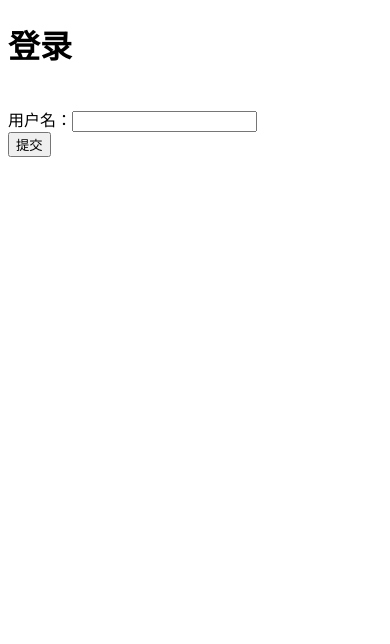
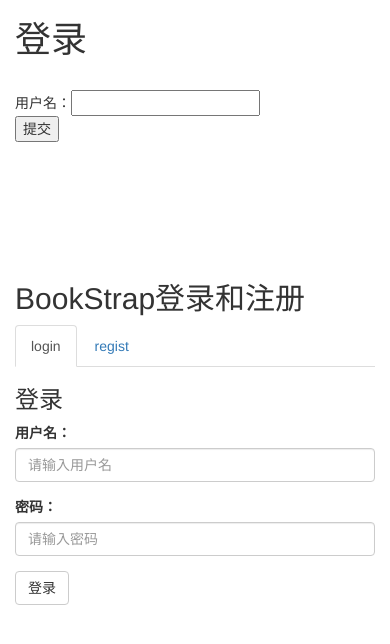
Before and after one commit to sanshineyym/pyvote, a Django app: page /vote/login/ in a window 390 px wide. Shown: the top 644 px of the page. Run offline with Django 3.2, Linux system fonts and the light colour scheme.

Commit message:
Bookstrap样式 django自带登录系统

```diff
--- a/Xiangmu/templates/vote/index.html
+++ b/Xiangmu/templates/vote/index.html
@@ -8,6 +8,7 @@
 
 </head>
 <body>
+    {{ request.user }}
     当前用户：  {{username}} <a href="{% url 'vote:logout'%}">退出</a>
     <div class="container">
         <h2>投票信息汇总</h2>
--- a/Xiangmu/templates/vote/login.html
+++ b/Xiangmu/templates/vote/login.html
@@ -3,8 +3,17 @@
 <head>
     <meta charset="UTF-8">
     <title>登录</title>
+
+
+    <!-- 最新版本的 Bootstrap 核心 CSS 文件 -->
+    <link href="https://cdn.jsdelivr.net/npm/bootstrap@3.3.7/dist/css/bootstrap.min.css" rel="stylesheet">
+    <!-- jQuery (Bootstrap 的所有 JavaScript 插件都依赖 jQuery，所以必须放在前边) -->
+    <script src="https://cdn.jsdelivr.net/npm/jquery@1.12.4/dist/jquery.min.js"></script>
+    <!-- 加载 Bootstrap 的所有 JavaScript 插件。你也可以根据需要只加载单个插件。 -->
+    <script src="https://cdn.jsdelivr.net/npm/bootstrap@3.3.7/dist/js/bootstrap.min.js"></script>
 </head>
 <body>
+<div class="container">
     <h1>登录</h1>
     <form action="{% url 'vote:login' %}" method="post">
         {{error}}
@@ -14,6 +23,82 @@
         <input type="submit" value="提交">
 
     </form>
+    <br><br><br><br><br><br>
+    <h2>BookStrap登录和注册</h2>
 
+    <div>
+
+        <!-- Nav tabs -->
+        <ul class="nav nav-tabs" role="tablist">
+            <li role="presentation" class="active"><a href="#login" aria-controls="login" role="tab" data-toggle="tab">login</a>
+            </li>
+            <li role="presentation"><a href="#regist" aria-controls="regist" role="tab" data-toggle="tab">regist</a>
+            </li>
+        </ul>
+
+        <!-- Tab panes -->
+        <div class="tab-content">
+            <div role="tabpanel" class="tab-pane active" id="login">
+                <h3>登录</h3>
+                <form class="form-horizontal">
+                    <div class="form-group">
+                        <label for="username" class="col-sm-2 control-label">用户名：</label>
+                        <div class="col-sm-10">
+                            <input type="text" class="form-control" id="username" placeholder="请输入用户名">
+                        </div>
+                    </div>
+                    <div class="form-group">
+                        <label for="password" class="col-sm-2 control-label">密码：</label>
+                        <div class="col-sm-10">
+                            <input type="password"  name="password" class="form-control" id="password" placeholder="请输入密码">
+                        </div>
+                    </div>
+
+
+                    <div class="form-group">
+                        <div class="col-sm-offset-2 col-sm-10">
+                            <button type="submit" class="btn btn-default">登录</button>
+                        </div>
+                    </div>
+                </form>
+
+            </div>
+            <div role="tabpanel" class="tab-pane" id="regist">
+                <h3>注册</h3>
+                <form class="form-horizontal" action="{% url 'vote:regist' %}" method="post">
+                    <div class="form-group">
+                        <label for="username_regi" class="col-sm-2 control-label">用户名：</label>
+                        <div class="col-sm-10">
+                            <input type="text"  name="username_regi" class="form-control" id="username_regi" placeholder="请输入用户名">
+                        </div>
+                    </div>
+                    <div class="form-group">
+                        <label for="password_regi" class="col-sm-2 control-label">密码：</label>
+                        <div class="col-sm-10">
+                            <input type="password" name="password_regi" class="form-control" id="password_regi" placeholder="请输入密码">
+                        </div>
+                    </div>
+                    <div class="form-group">
+                        <label for="password_regi_2" class="col-sm-2 control-label">重复密码：</label>
+                        <div class="col-sm-10">
+                            <input type="password"  name="password_regi_2" class="form-control" id="password_regi_2" placeholder="请再次输入密码">
+                        </div>
+                    </div>
+
+                    <div class="form-group">
+                        <div class="col-sm-offset-2 col-sm-10">
+                            <button type="submit" class="btn btn-default">注册</button>
+                        </div>
+                    </div>
+                </form>
+            </div>
+        </div>
+
+    </div>
+
+
+</div>
+
+<br><br><br><br><br><br><br><br>
 </body>
 </html>
--- a/Xiangmu/vote/admin.py
+++ b/Xiangmu/vote/admin.py
@@ -1,6 +1,7 @@
 from django.contrib import admin
-from .models import question,choice
+from .models import question,choice,MyUser
 
 # Register your models here.
 admin.site.register(question)
 admin.site.register(choice)
+admin.site.register(MyUser)
--- a/Xiangmu/vote/urls.py
+++ b/Xiangmu/vote/urls.py
@@ -4,6 +4,7 @@
 app_name='vote'
 
 urlpatterns=[
+    url(r'^regist/$',views.regist,name='regist'),
     url(r'^login/$',views.login,name='login'),
     url(r'^lonout/$',views.logout,name='logout'),
     url(r'^index/$',views.index,name='index'),
--- a/Xiangmu/vote/views.py
+++ b/Xiangmu/vote/views.py
@@ -1,6 +1,6 @@
 from django.shortcuts import render,redirect,reverse
 from django.http import HttpResponse,HttpResponseRedirect
-from .models import question,choice
+from .models import question,choice,MyUser
 from  django.views.generic import View
 # Create your views here.
 
@@ -29,7 +29,7 @@
         return render(request,'vote/login.html')
     else:
         username = request.POST.get('username')
-        if username != None:
+        if username =='abc':
             # denglucg需要将用户相关储存
             res = redirect(reverse('vote:index'))
             #设置cookie 完成登录
@@ -44,9 +44,29 @@
 
 def logout(request):
     res=redirect(reverse('vote:login'))
+    request.session.flush()
     return res
 
+def regist(request):
+    if request.method=='POST':
+        username=request.POST.get('username_regi')
+        pwd=request.POST.get('password_regi')
+        pwd2=request.POST.get('password_regi_2')
+        print(username,pwd2,pwd)
+        error=None
+        if pwd !=pwd2:
+            error='密码不一致'
+
+            return render(request,'vote/login.html',{'error':error})
+        else:
+            MyUser.objects.create_user(username=username,password=pwd,url='http://baidu.com')
+            return redirect(reverse('vote:login'))
+
+
+
 def index(request):
+    if request.method=='POST':
+        username=request.POST.get('')
     # return HttpResponse('首页')
     un=request.session.get('username')
     if un:
```
Also changed, not shown: Xiangmu/vote/models.py (+13 -0 lines), Xiangmu/xiangmu/settings.py (+9 -0 lines), Xiangmu/db.sqlite3, Xiangmu/vote/migrations/0002_auto_20190521_1046.py (added), Xiangmu/vote/migrations/0003_auto_20190521_1851.py (added), Xiangmu/vote/migrations/0004_auto_20190521_2021.py (added), Xiangmu/vote/migrations/0005_auto_20190521_2034.py (added).
